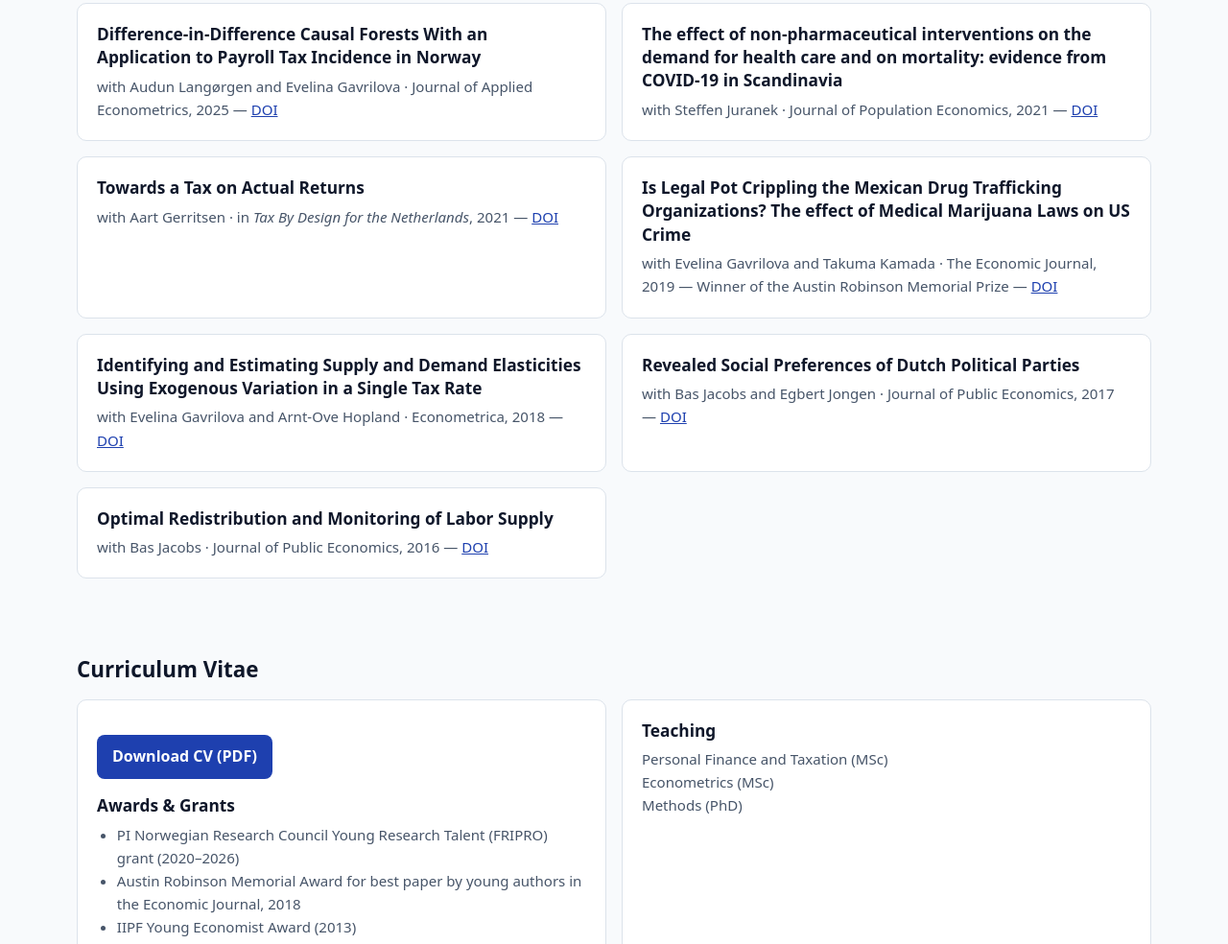
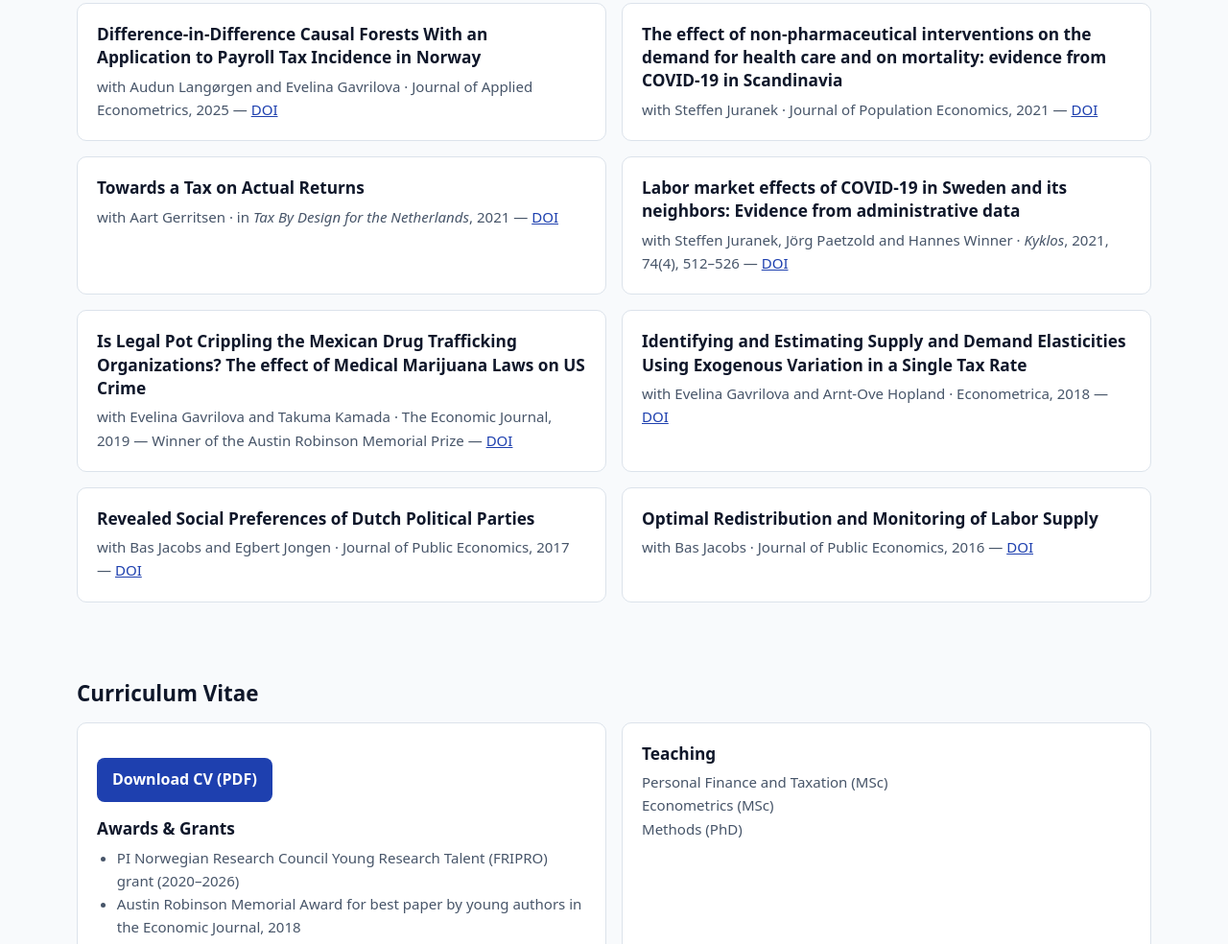
Before and after one commit to Florizz84/florizz84.github.io, a plain HTML site: page index.html in a window 1280 px wide. Shown: the part 1018-2002 px from the top of the page at 96% size. Drawn offline with Linux system fonts and the light colour scheme.

Commit message:
Website Update

```diff
--- a/index.html
+++ b/index.html
@@ -93,6 +93,11 @@
           </article>
 
           <article class="card">
+            <h3>Labor market effects of COVID-19 in Sweden and its neighbors: Evidence from administrative data</h3>
+            <p class="meta">with Steffen Juranek, Jörg Paetzold and Hannes Winner · <em>Kyklos</em>, 2021, 74(4), 512–526 — <a href="https://doi.org/10.1111/kykl.12282" target="_blank" rel="noopener">DOI</a></p>
+          </article>
+
+          <article class="card">
             <h3>Is Legal Pot Crippling the Mexican Drug Trafficking Organizations? The effect of Medical Marijuana Laws on US Crime</h3>
             <p class="meta">with Evelina Gavrilova and Takuma Kamada · The Economic Journal, 2019 — Winner of the Austin Robinson Memorial Prize — <a href="https://doi.org/10.1111/ecoj.12521" target="_blank" rel="noopener">DOI</a></p>
           </article>
```
Also changed, not shown: 3 other files.
